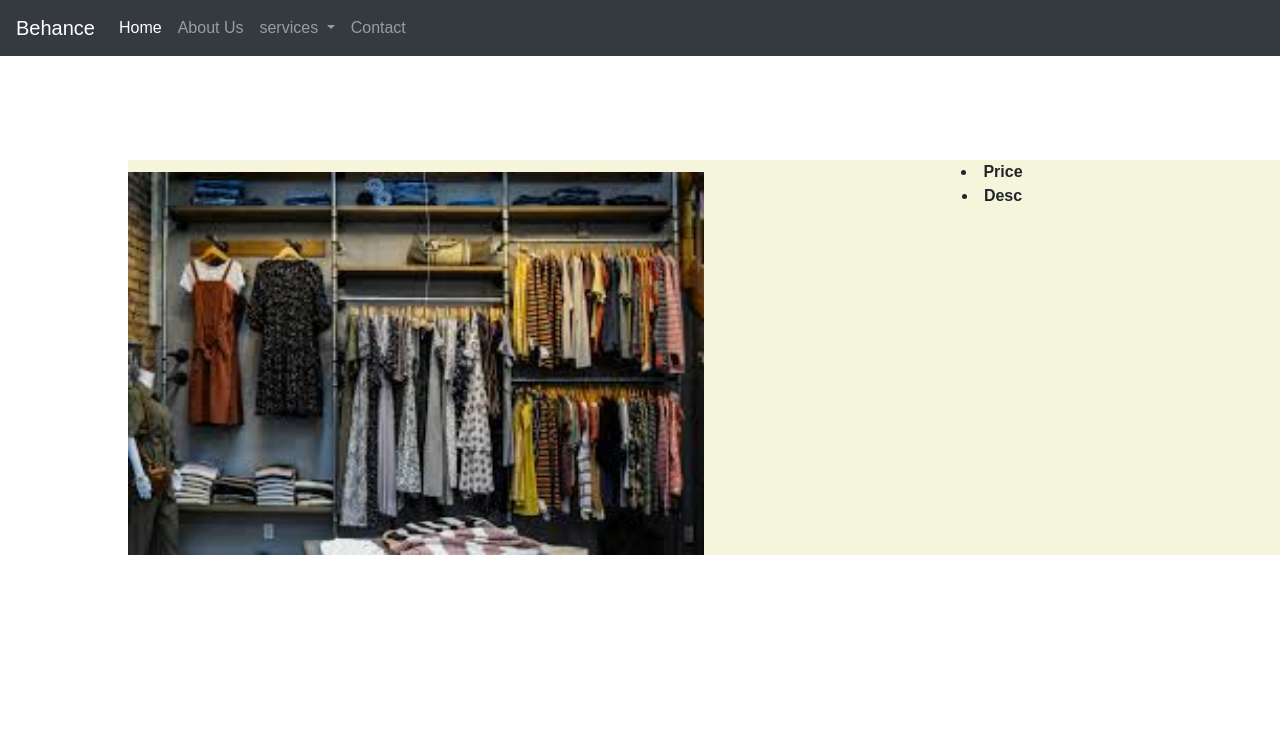
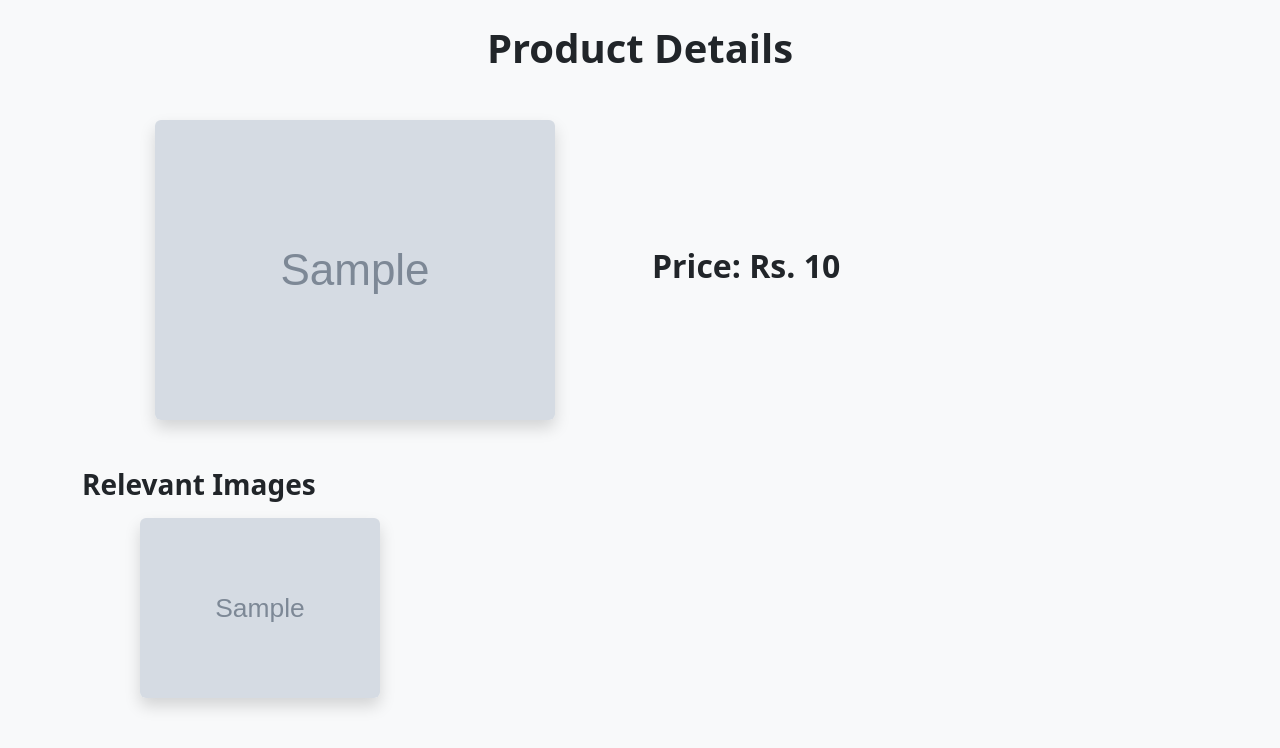
Before and after one commit to ramzanaliengineer/komori-corp, a Django app: template templates/singleProduct.html in a window 1280 px wide. Shown: the top 748 px of the page. Run offline with Django 5.2, Linux system fonts and the light colour scheme; the template is opened without the code that fills it: values that come from a table or form of the project are taken from there, others are empty; tables that the repository leaves empty hold one stand-in row (values such as "Sample post"); grey boxes marked "Sample" are stand-in pictures; parts of the project's set-up code (start-up, migrations or seed data) failed here and were passed over.

Commit message:
ma ny code ko change kia h

```diff
--- a/myapp/models.py
+++ b/myapp/models.py
@@ -12,3 +12,12 @@ class Contact(models.Model):
 
     def __str__(self):
         return self.name
+
+class Product(models.Model):
+    name = models.CharField(max_length=100)
+    image = models.ImageField(upload_to='products/')
+    price = models.IntegerField()
+
+class RelevantImages(models.Model):
+    product = models.ForeignKey(Product, on_delete=models.CASCADE)
+    image = models.ImageField(upload_to='relevant/')
--- a/templates/singleProduct.html
+++ b/templates/singleProduct.html
@@ -1,120 +1,58 @@
-<!doctype html>
+{% load static %}
+
+<!DOCTYPE html>
 <html lang="en">
-{% load static %}
 <head>
-    <meta charset="utf-8">
-    <meta name="viewport" content="width=device-width, initial-scale=1, shrink-to-fit=no">
-    <link rel="stylesheet" href="https://cdn.jsdelivr.net/npm/bootstrap@4.4.1/dist/css/bootstrap.min.css" integrity="sha384-Vkoo8x4CGsO3+Hhxv8T/Q5PaXtkKtu6ug5TOeNV6gBiFeWPGFN9MuhOf23Q9Ifjh" crossorigin="anonymous">
-    <title>Single Product </title>
-    <style type="text/css">
-        .img_clothes
-        {
-            float: left;
-            width: 50%;
-            margin-top: 1%;
-        }
-        .pos_cen
-        {
-            position: absolute;
-            width: 90%;
-            left: 10%;
-            top: 20%;
-            background-color: beige;
+    <meta charset="UTF-8">
+    <meta name="viewport" content="width=device-width, initial-scale=1.0">
+    <title>Single Product</title>
 
+    <!-- Bootstrap CSS -->
+    <link rel="stylesheet" href="https://cdn.jsdelivr.net/npm/bootstrap@5.3.0/dist/css/bootstrap.min.css">
+</head>
 
-        }
-    </style>
-</head>
-<style>
-body {
-  margin: 0;
-  font-family: Arial, Helvetica, sans-serif;
-}
+<body class="bg-light">
 
-.top-container {
-  background-color: #f1f1f1;
-  padding: 30px;
-  text-align: center;
-}
+    <!-- ===== Header ===== -->
+    <div class="container mt-4">
+        <h1 class="text-center fw-bold">Product Details</h1>
+    </div>
 
-.header {
-  padding: 10px 16px;
-  background: #555;
-  color: #f1f1f1;
-}
+    <!-- ===== Main Product Section (Left Image + Right Price) ===== -->
+    <div class="container mt-5">
+        <div class="row">
 
-.content {
-  padding: 16px;
-}
+            <!-- Left Image -->
+            <div class="col-md-6 text-center">
+                <img src="{{ product.image.url }}"
+                     class="img-fluid rounded shadow"
+                     style="max-height: 300px;" alt="product image">
+            </div>
 
-.sticky {
-  position: fixed;
-  top: 0;
-  width: 100%;
-}
+            <!-- Right Price -->
+            <div class="col-md-6 d-flex align-items-center">
+                <h2 class="fw-bold">Price: Rs. {{ product.price }}</h2>
+            </div>
 
-.sticky + .content {
-  padding-top: 102px;
-}
-</style>
-</head>
-<body>
+        </div>
+    </div>
 
-<script>
-window.onscroll = function() {myFunction()};
+    <!-- ===== Relevant Images ===== -->
+    <div class="container mt-5">
+        <h3 class="fw-bold mb-3">Relevant Images</h3>
 
-var header = document.getElementById("myHeader");
-var sticky = header.offsetTop;
+        <div class="row">
 
-function myFunction() {
-  if (window.pageYOffset > sticky) {
-    header.classList.add("sticky");
-  } else {
-    header.classList.remove("sticky");
-  }
-}
-</script>
-</body>
-  <body>
-<nav class="navbar navbar-expand-lg navbar-dark bg-dark">
-<a class="navbar-brand" href="#">Behance</a>
- <button class="navbar-toggler" type="button" data-toggle="collapse" data-target="#navbarSupportedContent" aria-controls="navbarSupportedContent" aria-expanded="false" aria-label="Toggle navigation">
-    <span class="navbar-toggler-icon"></span>
-</button>
+            {% for img in relevant_images %}
+            <div class="col-4 mb-3 text-center">
+                <img src="{{ img.image.url }}"
+                     class="img-fluid rounded shadow"
+                     style="max-height: 180px;" alt="relevant">
+            </div>
+            {% endfor %}
 
-<div class="collapse navbar-collapse" id="navbarSupportedContent">
-    <ul class="navbar-nav mr-auto">
-      <li class="nav-item active">
-        <a class="nav-link" href="/">Home <span class="sr-only">(current)</span></a>
-      </li>
-      <li class="nav-item">
-        <a class="nav-link" href="#">About Us</a>
-      </li>
-      <li class="nav-item dropdown">
-        <a class="nav-link dropdown-toggle" href="/dropdown" id="navbarDropdown" role="button" data-toggle="dropdown" aria-haspopup="true" aria-expanded="false">
-          services
-        </a>
-        <div class="dropdown-menu" aria-labelledby="navbarDropdown">
-          <a class="dropdown-item" href="#">nimal</a>
-          <a class="dropdown-item" href="#">niki</a>
-          <div class="dropdown-divider"></div>
-          <a class="dropdown-item" href="#">aura</a>
         </div>
-      </li>
-      <li class="nav-item">
-        <a class="nav-link" href="#">Contact</a>
-      </li>
-    </ul>
-    <!-- <form class="form-inline my-2 my-lg-0">
-      <input class="form-control mr-sm-2" type="search" placeholder="Search" aria-label="Search">
-      <button class="btn btn-outline-success my-2 my-sm-0" type="submit">Search</button>
-    </form> -->
-  </div>
-</nav>
-<div class="pos_cen">
-<img  class="img_clothes" src="{% static 'hhhh.jpeg' %}" class="d-block w-50" alt="...">
-<li class="text-center"><b>Price</b></li>
-<li class="text-center"><b>Desc</b></li>
-</div>
+    </div>
+
 </body>
 </html>
```
Also changed, not shown: myapp/views.py (+12 -3 lines).
